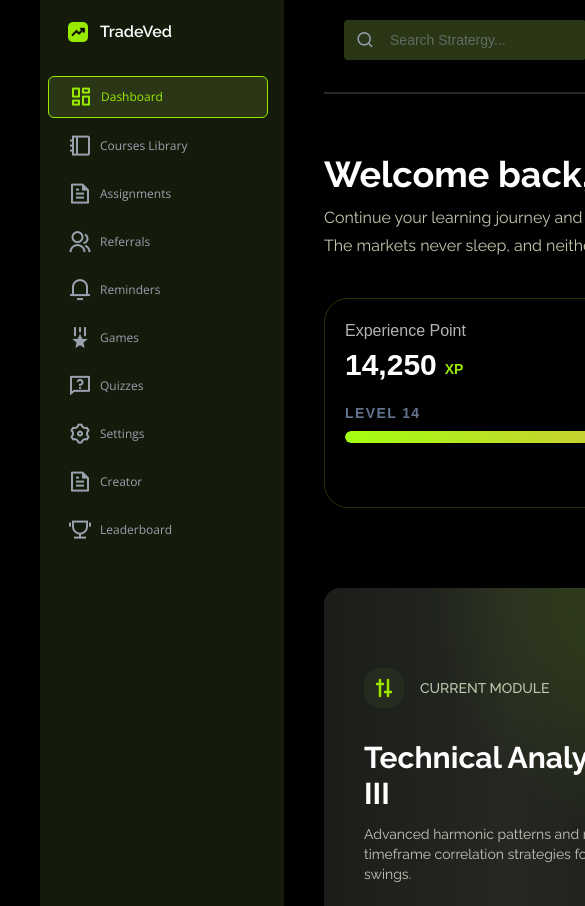
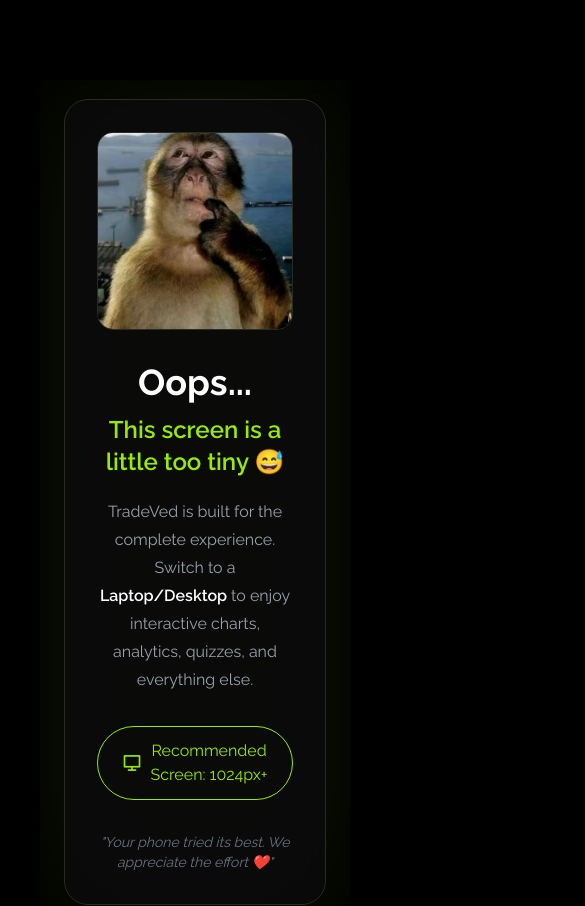
Before and after one commit to bot-rohit/Front-LMS, a Next.js app: page /dashboard in a window 390 px wide. Shown: the top 906 px of the page, 585 px wide, since content can reach past the window. Built offline with nearby package versions, Linux system fonts and the light colour scheme.

Commit message:
dashboard responsive Fix

```diff
--- a/src/app/(auth)/signup/page.tsx
+++ b/src/app/(auth)/signup/page.tsx
@@ -14,7 +14,7 @@
     return (
         <>
             <div className='flex h-screen'>
-                <div className='lg:w-[50%] w-full py-17 lg:pl-20 p-5 lg:scale-90 lg:pb-0 pb-10    origin-top-left '>
+                <div className='lg:w-[50%] w-full py-17 lg:pl-20 p-5 lg:scale-90 lg:pb-0 mb-10 origin-top-left '>
                     <SuRight formdata={signup.formData} handle={signup.handleChange} submit={signup.handleSubmit}
                         accept={signup.setAcceptedTerms}
                         error={signup.errors} load={signup.loading} />
--- a/src/app/(main)/dashboard/page.tsx
+++ b/src/app/(main)/dashboard/page.tsx
@@ -7,26 +7,34 @@
 import Challenge from '@/components/dashboard/challengescard'
 import Streak from '@/components/dashboard/streak'
 import Badge from '@/components/dashboard/badge'
+import Mobile from '@/components/errors/mobile'
 const page = () => {
   return (
     <>
-      <div className='flex gap-5 w-auto  '>
+      <div className="lg:hidden px-10 py-20">
+        <Mobile />
+      </div>
+      <div className="hidden lg:flex gap-5 w-auto">
         <SideBar />
-        <div className='flex-1'>
+
+        <div className="flex-1">
           <Dash />
           <Xpbar />
-          <div className='w-auto flex'>
-            <div className='w-[40%] '>
-              <Modulee/>
+
+          <div className="flex w-auto">
+            <div className="w-[40%]">
+              <Modulee />
             </div>
-            <div className='w-[60%]'>
-              <Challenge/>
 
+            <div className="w-[60%]">
+              <Challenge />
             </div>
           </div>
-          <Streak/>
-          <Badge/>
+
+          <Streak />
+          <Badge />
         </div>
+
       </div>
 
     </>
--- /dev/null
+++ b/src/components/errors/mobile.tsx
@@ -0,0 +1,54 @@
+import React from 'react'
+import Image from 'next/image'
+const mobile = () => {
+    return (
+        <div>
+            <div className="min-h-screen bg-black relative overflow-hidden w-full  flex items-center justify-center px-6 font-heading">
+
+
+                <div className="absolute inset-3  bg-neon-green/20 blur-3xl opacity-40 group-hover:opacity-70 transition-all duration-500" />
+
+
+
+                <div className="relative z-10 max-w-lg w-full border border-card-page rounded-3xl bg-[#0B0B0B]/90 backdrop-blur-xl p-8 text-center">
+
+                    <Image
+                        src="/assets/Nav/download.jpeg"
+                        alt="Laptop Meme"
+                        width={300}
+                        height={300}
+                        className="mx-auto rounded-2xl border border-card-page"
+                    />
+
+                    <h1 className="mt-8 text-4xl font-heading font-bold text-white">
+                        Oops...
+                    </h1>
+
+                    <h2 className="mt-3 text-neon-green text-2xl font-semibold">
+                        This screen is a little too tiny 😅
+                    </h2>
+
+                    <p className="mt-5 text-gray-400 leading-7">
+                        TradeVed is built for the complete experience.
+                        Switch to a <span className="text-white font-semibold">Laptop/Desktop {" "}</span>
+                        to enjoy interactive charts, analytics, quizzes, and everything else.
+                    </p>
+
+                    <div className="mt-8 flex justify-center">
+                        <div className="px-6 py-3 rounded-full border border-neon-green text-neon-green flex items-center gap-2">
+                            <i className="ri-computer-line text-xl"></i>
+                            <span>Recommended Screen: 1024px+</span>
+                        </div>
+                    </div>
+
+                    <p className="mt-8 text-sm text-gray-500 italic">
+                        "Your phone tried its best. We appreciate the effort ❤️"
+                    </p>
+                </div>
+            </div>
+
+        </div>
+    )
+}
+
+export default mobile
```
Also changed, not shown: public/assets/Nav/download.jpeg (added).
